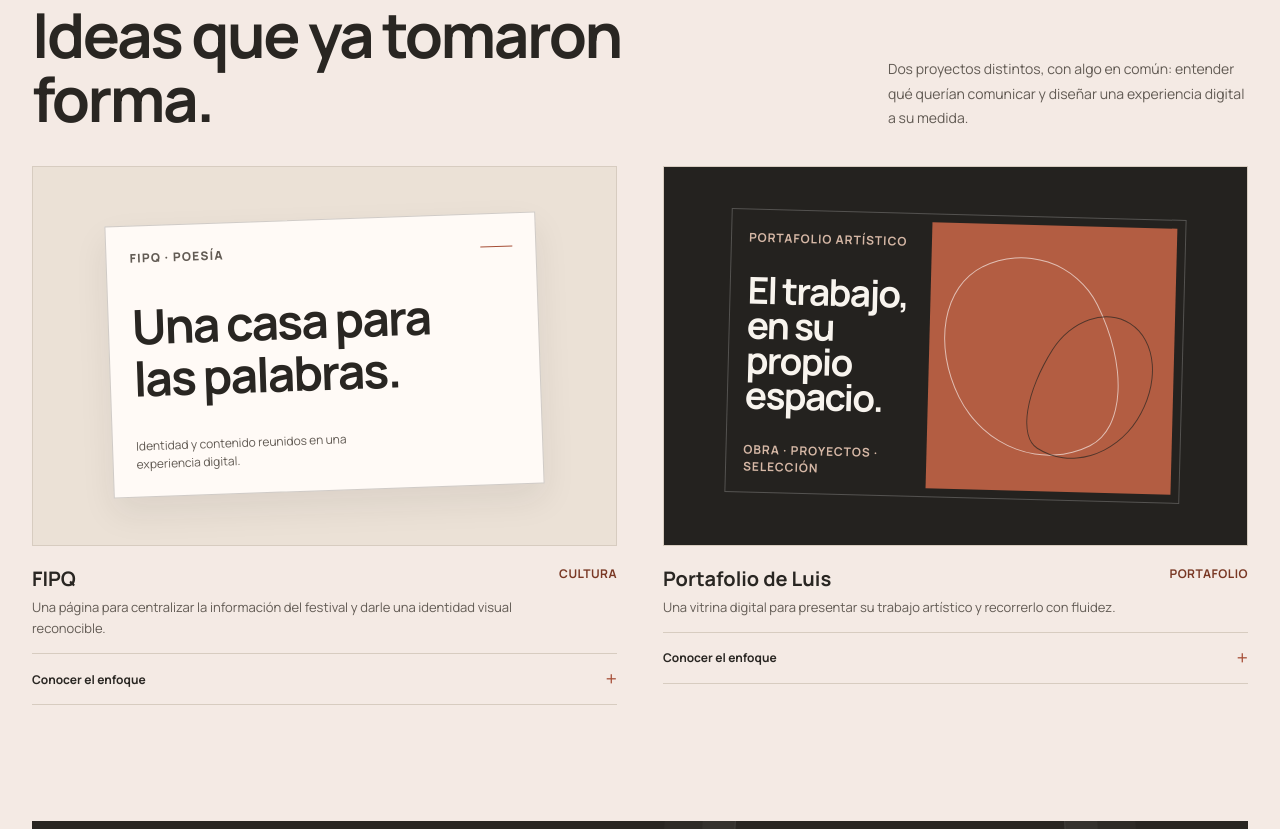
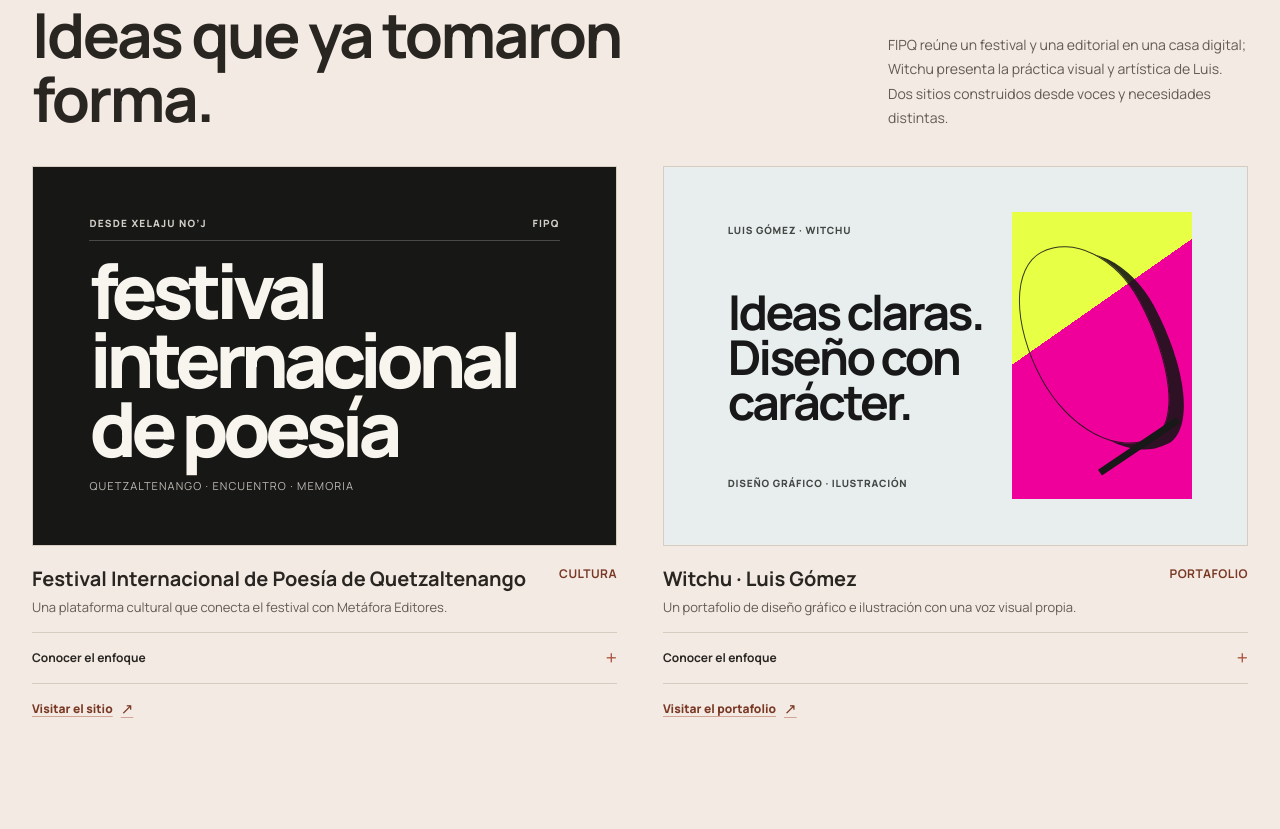
Before and after one commit to MiloDou/tukur-solutions-site, a plain HTML site: page index.html in a window 1280 px wide. Shown: the part 2751-3580 px from the top of the page. Drawn offline with Linux system fonts and the light colour scheme.

Commit message:
Adapt portfolio cards to live projects

```diff
--- a/index.html
+++ b/index.html
@@ -125,20 +125,19 @@
     .work-grid { display: grid; grid-template-columns: 1fr 1fr; gap: clamp(22px, 4vw, 46px); }
     .project { min-width: 0; }
     .project-art { position: relative; min-height: clamp(245px, 30vw, 380px); display: grid; place-items: center; overflow: hidden; border: 1px solid var(--line); background: var(--sand); }
-    .fipq-art { background: #ebe1d6; }
-    .fipq-sheet { width: 74%; min-height: 72%; display: flex; flex-direction: column; justify-content: space-between; padding: 23px; border: 1px solid rgba(41, 38, 34, .22); background: var(--paper-strong); transform: rotate(-2deg); box-shadow: 0 15px 34px rgba(41, 38, 34, .08); }
-    .fipq-mark { display: flex; align-items: center; justify-content: space-between; color: var(--accent-deep); font-size: 12px; font-weight: 800; letter-spacing: .1em; }
-    .fipq-rule { width: 32px; height: 1px; background: var(--accent); }
-    .fipq-sheet strong { max-width: 350px; font-size: clamp(25px, 4vw, 48px); line-height: 1.08; letter-spacing: -.04em; font-weight: 700; }
-    .fipq-sheet span { max-width: 240px; color: var(--muted); font-size: 12px; line-height: 1.5; }
-    .artist-art { background: #24221f; }
-    .artist-sheet { width: 78%; min-height: 75%; display: grid; grid-template-columns: .85fr 1.15fr; align-items: stretch; border: 1px solid rgba(255,255,255,.22); color: #f8f4ee; transform: rotate(1.5deg); }
+    .fipq-art { background: #171716; color: #f8f4ee; }
+    .fipq-sheet { width: 82%; min-height: 78%; display: flex; flex-direction: column; justify-content: space-between; padding: 8px 4px; }
+    .fipq-mark { display: flex; align-items: center; justify-content: space-between; padding-bottom: 10px; border-bottom: 1px solid #4b4945; color: #d2cec8; font-size: 10px; font-weight: 800; letter-spacing: .12em; }
+    .fipq-sheet strong { max-width: 580px; font-size: clamp(34px, 6vw, 76px); line-height: .91; letter-spacing: -.075em; font-weight: 800; text-transform: lowercase; }
+    .fipq-sheet > span { max-width: 300px; color: #bdb9b3; font-size: 11px; line-height: 1.5; letter-spacing: .1em; text-transform: uppercase; }
+    .artist-art { background: #e8eeee; }
+    .artist-sheet { width: 84%; min-height: 80%; display: grid; grid-template-columns: 1.2fr .8fr; align-items: stretch; color: #171817; }
     .artist-copy { display: flex; flex-direction: column; justify-content: space-between; padding: 19px 12px 17px 17px; }
-    .artist-copy span { color: #d6b8a6; font-size: 12px; font-weight: 700; letter-spacing: .08em; text-transform: uppercase; }
-    .artist-copy strong { font-size: clamp(21px, 3vw, 37px); line-height: .95; letter-spacing: -.045em; }
-    .artist-piece { position: relative; margin: 8px; overflow: hidden; background: #b35d42; }
-    .artist-piece::before { position: absolute; top: 11%; left: 8%; width: 67%; height: 78%; border: 1px solid rgba(255,255,255,.6); border-radius: 48% 52% 42% 58% / 51% 41% 59% 49%; transform: rotate(-28deg); content: ""; }
-    .artist-piece::after { position: absolute; right: 11%; bottom: 9%; width: 44%; height: 58%; border: 1px solid rgba(41,38,34,.7); border-radius: 47% 53% 63% 37% / 41% 50% 50% 59%; transform: rotate(31deg); content: ""; }
+    .artist-copy span { color: #424744; font-size: 10px; font-weight: 800; letter-spacing: .08em; text-transform: uppercase; }
+    .artist-copy strong { font-size: clamp(23px, 3.8vw, 48px); line-height: .94; letter-spacing: -.055em; }
+    .artist-piece { position: relative; margin: 8px; overflow: hidden; background: linear-gradient(145deg, #e7ff45 0 37%, #f0009b 37% 100%); }
+    .artist-piece::before { position: absolute; top: 9%; left: 11%; width: 68%; height: 75%; border: 1px solid rgba(20,20,20,.86); border-radius: 48% 52% 42% 58% / 51% 41% 59% 49%; transform: rotate(-28deg); box-shadow: 10px 12px 0 rgba(20,20,20,.88); content: ""; }
+    .artist-piece::after { position: absolute; right: 4%; bottom: 17%; width: 52%; height: 7px; background: #171817; transform: rotate(-34deg); content: ""; }
     .project-caption { display: flex; align-items: start; justify-content: space-between; gap: 16px; padding-block: 19px 14px; border-bottom: 1px solid var(--line); }
     .project-caption h3 { margin: 0 0 5px; font-size: 20px; font-weight: 700; }
     .project-caption p { max-width: 490px; margin: 0; color: var(--muted); font-size: 13px; line-height: 1.65; }
@@ -151,6 +150,8 @@
     .case-detail[data-open="true"] { grid-template-rows: 1fr; }
     .case-detail > div { overflow: hidden; }
     .case-detail p { margin: 0; padding: 15px 4px 4px 0; color: var(--muted); font-size: 13px; line-height: 1.75; }
+    .project-link { display: inline-flex; align-items: center; gap: 8px; margin-top: 14px; color: var(--accent-deep); font-size: 12px; font-weight: 800; text-decoration-color: color-mix(in srgb, var(--accent) 45%, transparent); text-underline-offset: .25em; }
+    .project-link .arrow { font-size: 15px; }
 
     .closing { position: relative; overflow: hidden; display: grid; grid-template-columns: 1fr auto; align-items: end; gap: 35px; padding: clamp(38px, 6vw, 76px); background: var(--ink); color: var(--paper-strong); }
     .closing::after { position: absolute; top: -150px; right: 15%; width: 330px; aspect-ratio: 1; border: 1px solid rgba(255,255,255,.13); border-radius: 50%; box-shadow: 0 0 0 32px rgba(255,255,255,.03), 0 0 0 70px rgba(255,255,255,.025); content: ""; pointer-events: none; }
@@ -346,24 +347,26 @@
       <div class="shell">
         <div class="work-head">
           <h2 id="work-title">Ideas que ya tomaron forma.</h2>
-          <p>Dos proyectos distintos, con algo en común: entender qué querían comunicar y diseñar una experiencia digital a su medida.</p>
+          <p>FIPQ reúne un festival y una editorial en una casa digital; Witchu presenta la práctica visual y artística de Luis. Dos sitios construidos desde voces y necesidades distintas.</p>
         </div>
         <div class="work-grid">
           <article class="project">
-            <div class="project-art fipq-art" aria-label="Composición editorial del caso FIPQ">
-              <div class="fipq-sheet"><div class="fipq-mark"><span>FIPQ · POESÍA</span><i class="fipq-rule" aria-hidden="true"></i></div><strong>Una casa para las palabras.</strong><span>Identidad y contenido reunidos en una experiencia digital.</span></div>
+            <div class="project-art fipq-art" aria-label="Composición tipográfica inspirada en el sitio del Festival Internacional de Poesía de Quetzaltenango">
+              <div class="fipq-sheet"><div class="fipq-mark"><span>DESDE XELAJU NO’J</span><span>FIPQ</span></div><strong>festival<br>internacional<br>de poesía</strong><span>QUETZALTENANGO · ENCUENTRO · MEMORIA</span></div>
             </div>
-            <div class="project-caption"><div><h3>FIPQ</h3><p>Una página para centralizar la información del festival y darle una identidad visual reconocible.</p></div><span class="project-tag">Cultura</span></div>
+            <div class="project-caption"><div><h3>Festival Internacional de Poesía de Quetzaltenango</h3><p>Una plataforma cultural que conecta el festival con Metáfora Editores.</p></div><span class="project-tag">Cultura</span></div>
             <button class="case-toggle" type="button" aria-expanded="false" aria-controls="case-fipq"><span>Conocer el enfoque</span><span class="plus" aria-hidden="true">+</span></button>
-            <div class="case-detail" id="case-fipq" data-open="false"><div><p>El reto era que la información del festival no se perdiera entre publicaciones. La propuesta organiza el contenido en un sitio central y cuida su tono visual desde una sensibilidad poética. Proyecto desarrollado como parte del equipo de FIPQ.</p></div></div>
+            <div class="case-detail" id="case-fipq" data-open="false"><div><p>El sitio enlaza dos espacios que comparten una misma voz: el Festival Internacional de Poesía de Quetzaltenango y Metáfora Editores. La portada presenta el proyecto desde Xelajuj No’j y conduce a sus espacios principales, con la memoria cultural en el centro.</p></div></div>
+            <a class="project-link" href="https://web-fipq.animesino.workers.dev/" target="_blank" rel="noopener noreferrer" aria-label="Visitar el sitio de FIPQ en una nueva pestaña">Visitar el sitio <span class="arrow" aria-hidden="true">↗</span></a>
           </article>
           <article class="project">
-            <div class="project-art artist-art" aria-label="Composición editorial del portafolio artístico de Luis">
-              <div class="artist-sheet"><div class="artist-copy"><span>Portafolio artístico</span><strong>El trabajo, en su propio espacio.</strong><span>Obra · Proyectos · Selección</span></div><div class="artist-piece" aria-hidden="true"></div></div>
+            <div class="project-art artist-art" aria-label="Composición tipográfica inspirada en el portafolio de Luis Gómez">
+              <div class="artist-sheet"><div class="artist-copy"><span>Luis Gómez · Witchu</span><strong>Ideas claras.<br>Diseño con carácter.</strong><span>Diseño gráfico · Ilustración</span></div><div class="artist-piece" aria-hidden="true"></div></div>
             </div>
-            <div class="project-caption"><div><h3>Portafolio de Luis</h3><p>Una vitrina digital para presentar su trabajo artístico y recorrerlo con fluidez.</p></div><span class="project-tag">Portafolio</span></div>
+            <div class="project-caption"><div><h3>Witchu · Luis Gómez</h3><p>Un portafolio de diseño gráfico e ilustración con una voz visual propia.</p></div><span class="project-tag">Portafolio</span></div>
             <button class="case-toggle" type="button" aria-expanded="false" aria-controls="case-luis"><span>Conocer el enfoque</span><span class="plus" aria-hidden="true">+</span></button>
-            <div class="case-detail" id="case-luis" data-open="false"><div><p>El diseño y la distribución se definieron alrededor de su trabajo y de cómo quería presentarlo. El proceso respetó su preferencia por una propuesta artística hecha con cuidado, no resuelta automáticamente.</p></div></div>
+            <div class="case-detail" id="case-luis" data-open="false"><div><p>La experiencia presenta a Luis y sus dos áreas de trabajo, organiza sus proyectos por categoría, explica servicios y paquetes, y acerca a cada visitante a una conversación directa por WhatsApp. Su sitio también acredita a Tukur Solutions en el desarrollo.</p></div></div>
+            <a class="project-link" href="https://witchustudio.com/#inicio" target="_blank" rel="noopener noreferrer" aria-label="Visitar el portafolio de Luis Gómez en una nueva pestaña">Visitar el portafolio <span class="arrow" aria-hidden="true">↗</span></a>
           </article>
         </div>
       </div>
```
Also changed, not shown: 1 other file.
